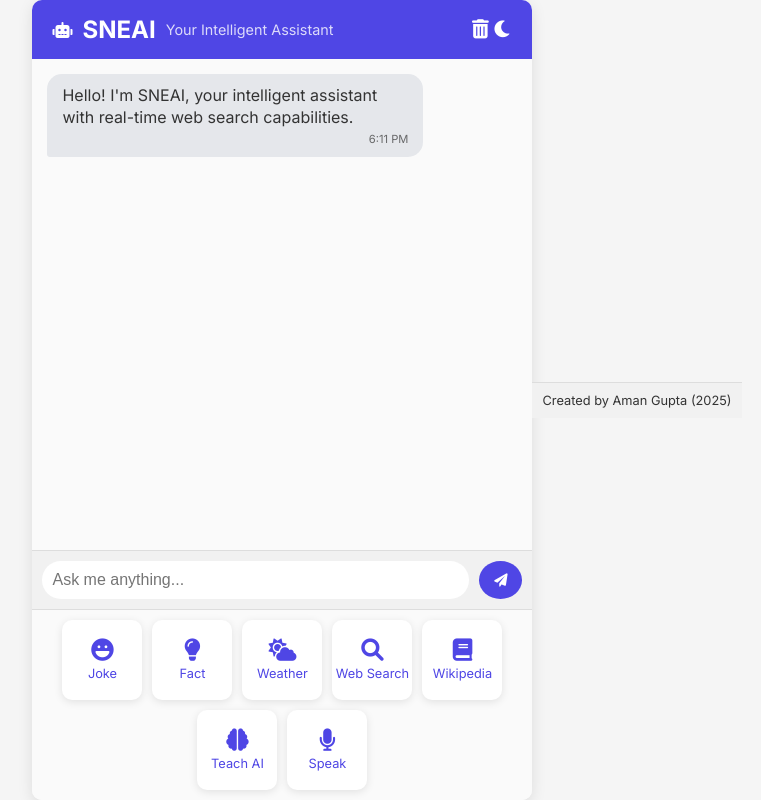
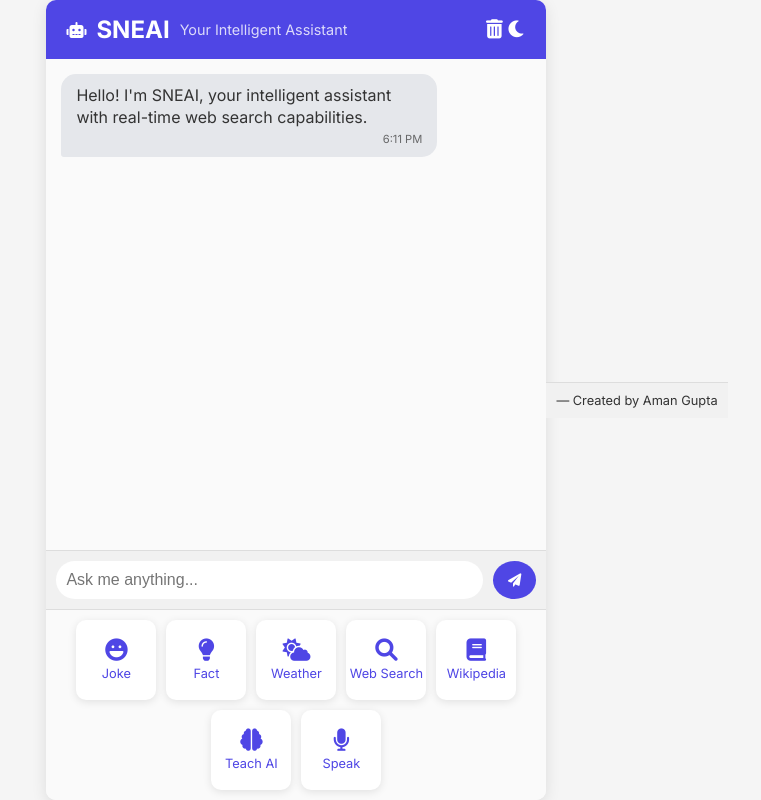
Before and after one commit to Amangupta210/today_ai_v2, a Flask app: page / in a window 1280 px wide. Shown: the whole page, without its empty margins (253-1014 px from the left). Run offline with Flask 2, Linux system fonts and the light colour scheme.

Commit message:
Update index.html

```diff
--- a/templates/index.html
+++ b/templates/index.html
@@ -85,8 +85,10 @@
     </div>
   </div>
 
-  <!-- Footer -->
-  <footer>Created by Aman Gupta (2025)</footer>
+ <footer>
+  <p>— Created by Aman Gupta</p>
+</footer>
+
 
   <!-- JS -->
   <script>
```
